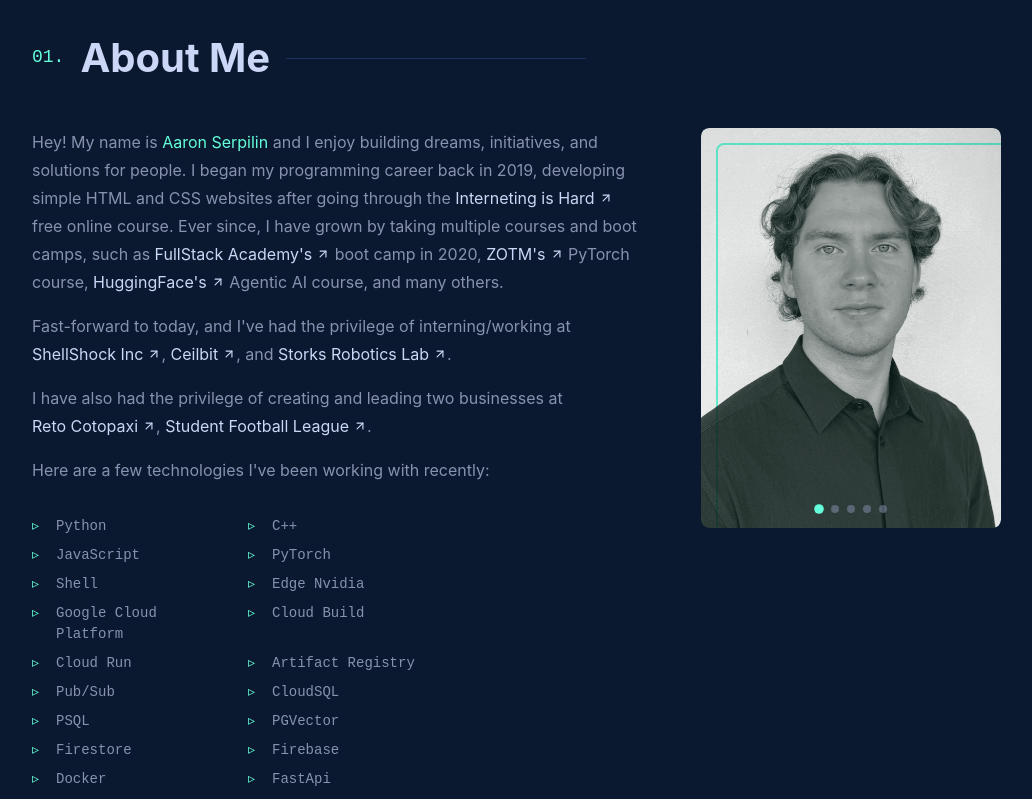
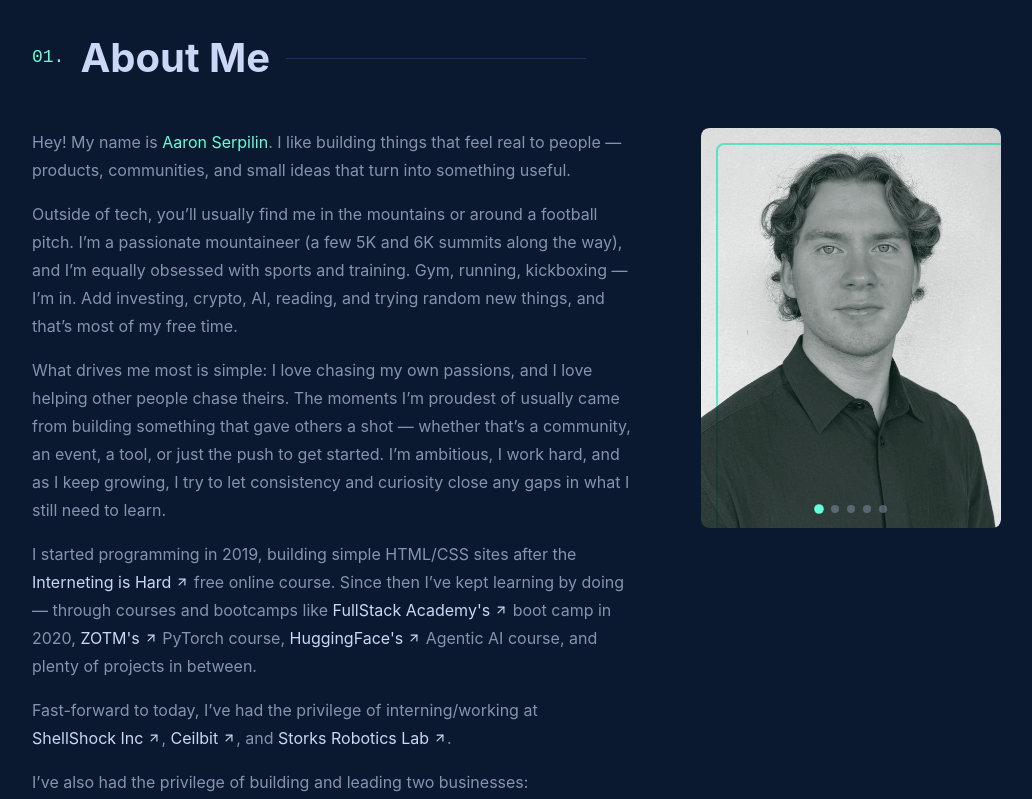
Before and after one commit to Aaron-Serpilin/personal-portfolio, a Vue app in the folder app/: page / in a window 1280 px wide. Shown: the part 860-1659 px from the top of the page, without its empty margins (72-1104 px from the left). Built offline with nearby package versions, Linux system fonts and the light colour scheme.

Commit message:
Updated the AboutSection

```diff
--- a/app/src/components/molecules/AboutSection.vue
+++ b/app/src/components/molecules/AboutSection.vue
@@ -5,24 +5,47 @@
     <div class="about__content">
       <div class="about__text" ref="textRef">
         <p>
-          Hey! My name is <AccentText>Aaron Serpilin</AccentText> and I enjoy building dreams, initiatives, and solutions for people.
-          I began my programming career back in 2019, developing simple HTML and CSS websites after going through the
-          <AnimatedLink href="https://www.webdesign.solomon.ng/" target="_blank"> Interneting is Hard </AnimatedLink> free online course.
-          Ever since, I have grown by taking multiple courses and boot camps, such as <AnimatedLink href="https://www.fullstackacademy.com/" target="_blank">FullStack Academy's </AnimatedLink>
-          boot camp in 2020, <AnimatedLink href="https://zerotomastery.io/" target="_blank"> ZOTM's </AnimatedLink> PyTorch course,
-          <AnimatedLink href="https://huggingface.co/" target="_blank"> HuggingFace's </AnimatedLink> Agentic AI course, and many others.
+          Hey! My name is <AccentText>Aaron Serpilin</AccentText>. I like building things that feel real to people — products, communities, and
+          small ideas that turn into something useful.
         </p>
+
         <p>
-          Fast-forward to today, and I've had the privilege of interning/working at
+          Outside of tech, you’ll usually find me in the mountains or around a football pitch. I’m a passionate mountaineer (a few 5K and 6K
+          summits along the way), and I’m equally obsessed with sports and training. Gym, running, kickboxing — I’m in. Add investing, crypto, AI, reading,
+          and trying random new things, and that’s most of my free time.
+        </p>
+
+        <p>
+          What drives me most is simple: I love chasing my own passions, and I love helping other people chase theirs. The moments I’m proudest
+          of usually came from building something that gave others a shot — whether that’s a community, an event, a tool, or just the push to get
+          started. I’m ambitious, I work hard, and as I keep growing, I try to let consistency and curiosity close any gaps in what I still need
+          to learn.
+        </p>
+
+        <p>
+          I started programming in 2019, building simple HTML/CSS sites after the
+          <AnimatedLink href="https://www.webdesign.solomon.ng/" target="_blank"> Interneting is Hard </AnimatedLink>
+          free online course. Since then I’ve kept learning by doing — through courses and bootcamps like
+          <AnimatedLink href="https://www.fullstackacademy.com/" target="_blank">FullStack Academy's </AnimatedLink>
+          boot camp in 2020,
+          <AnimatedLink href="https://zerotomastery.io/" target="_blank"> ZOTM's </AnimatedLink> PyTorch course,
+          <AnimatedLink href="https://huggingface.co/" target="_blank"> HuggingFace's </AnimatedLink> Agentic AI course,
+          and plenty of projects in between.
+        </p>
+
+        <p>
+          Fast-forward to today, I’ve had the privilege of interning/working at
           <AnimatedLink href="https://www.linkedin.com/company/shellshock-inc-/" target="_blank"> ShellShock Inc</AnimatedLink>,
           <AnimatedLink href="https://www.linkedin.com/company/ceilbit/" target="_blank"> Ceilbit </AnimatedLink>, and
           <AnimatedLink href="https://www.linkedin.com/company/storks-ai/posts/?feedView=all" target="_blank"> Storks Robotics Lab</AnimatedLink>.
         </p>
+
         <p>
-          I have also had the privilege of creating and leading two businesses at
+          I’ve also had the privilege of building and leading two businesses:
           <AnimatedLink href="#"> Reto Cotopaxi </AnimatedLink>,
           <AnimatedLink href="https://www.sfleague.nl/" target="_blank"> Student Football League </AnimatedLink>.
         </p>
+
         <p>Here are a few technologies I've been working with recently:</p>
 
         <ul class="about__skills" ref="skillsRef">
--- a/app/src/components/pages/ProjectsView.vue
+++ b/app/src/components/pages/ProjectsView.vue
@@ -4,7 +4,7 @@
       <header class="projects-page__header" ref="headerRef">
         <h1 class="projects-page__title">All Projects</h1>
         <p class="projects-page__description">
-          A big list of things I've worked on
+          A list of things I've worked on
         </p>
       </header>
 
@@ -194,6 +194,7 @@
 .projects-page__description {
   font-size: var(--fs-lg);
   color: var(--color-text-secondary);
+  text-align: center;
 }
 
 /* Filters */
--- a/app/src/data/projects.ts
+++ b/app/src/data/projects.ts
@@ -57,7 +57,7 @@
     title: 'Oral Screen PhD Research Website',
     description:
       "Built a multilingual research website supporting early cancer detection studies at Amsterdam UMC. Developed a clean, responsive multilingual interface (6 languages) and integrated form submission pipeline to research email systems.",
-    tech: ['Vue.js', 'Google Cloud Platform', 'Firebase', 'Firestore'],
+    tech: ['Vue.js', 'Google Cloud Platform', 'GCP', 'Firebase', 'Firestore'],
     year: 2026,
     github: 'https://github.com/storks-amsterdam/cancer-detection-website',
     external: 'https://oralscreen.org/',
```
